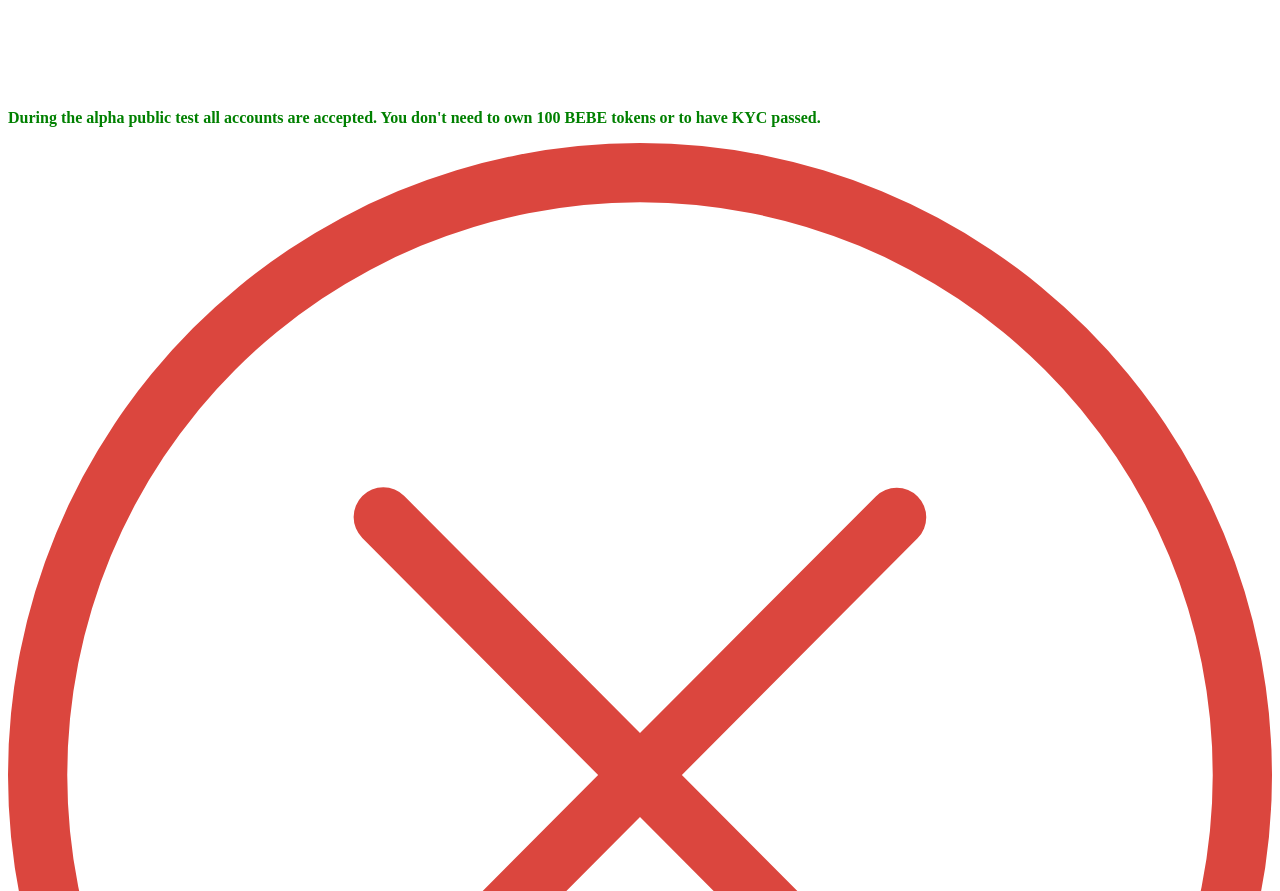
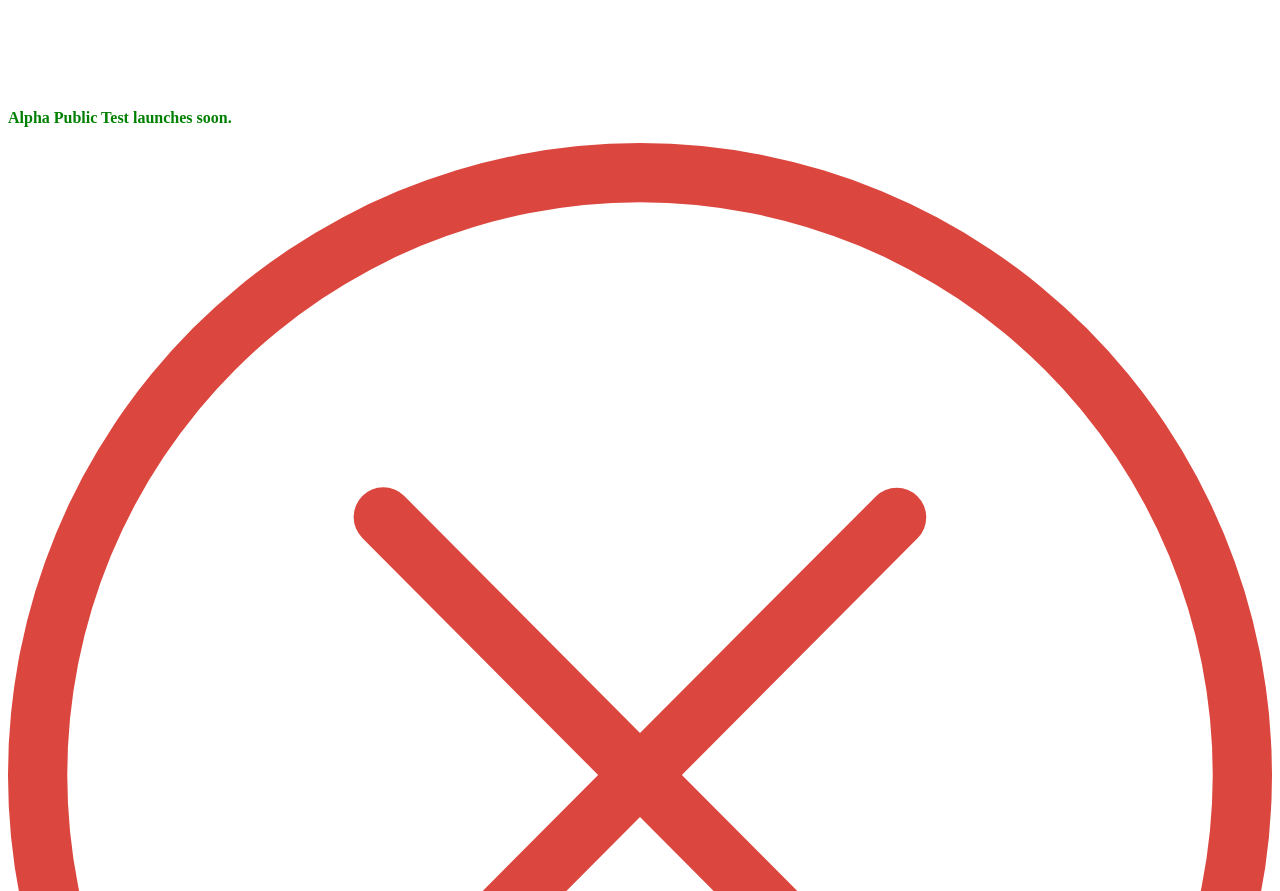
Before and after one commit to Baby-Bitcoin/bebe-dao, a website with bundled scripts: page public_html/index.html in a window 1280 px wide. Shown: the part 9499-10390 px from the top of the page. Built offline with nearby package versions, Linux system fonts and the light colour scheme.

Commit message:
more text content changes

```diff
--- a/public_html/index.html
+++ b/public_html/index.html
@@ -146,9 +146,8 @@
             </div>
 
             <p class="notification"><b style="color: green"><img class="medium-icon" style="margin: -2px 6px 0 0"
-                        src="/svgs/exclamation.svg" alt="Info Announcement Notification" />During the alpha public test
-                    all accounts are
-                    accepted. You don't need to own 100 BEBE tokens or to have KYC passed.</b></p>
+                        src="/svgs/exclamation.svg" alt="Info Announcement Notification" />Alpha Public Test launches
+                    soon.</b></p>
         </div>
 
         <div id="posts" class="grid"></div>
```
